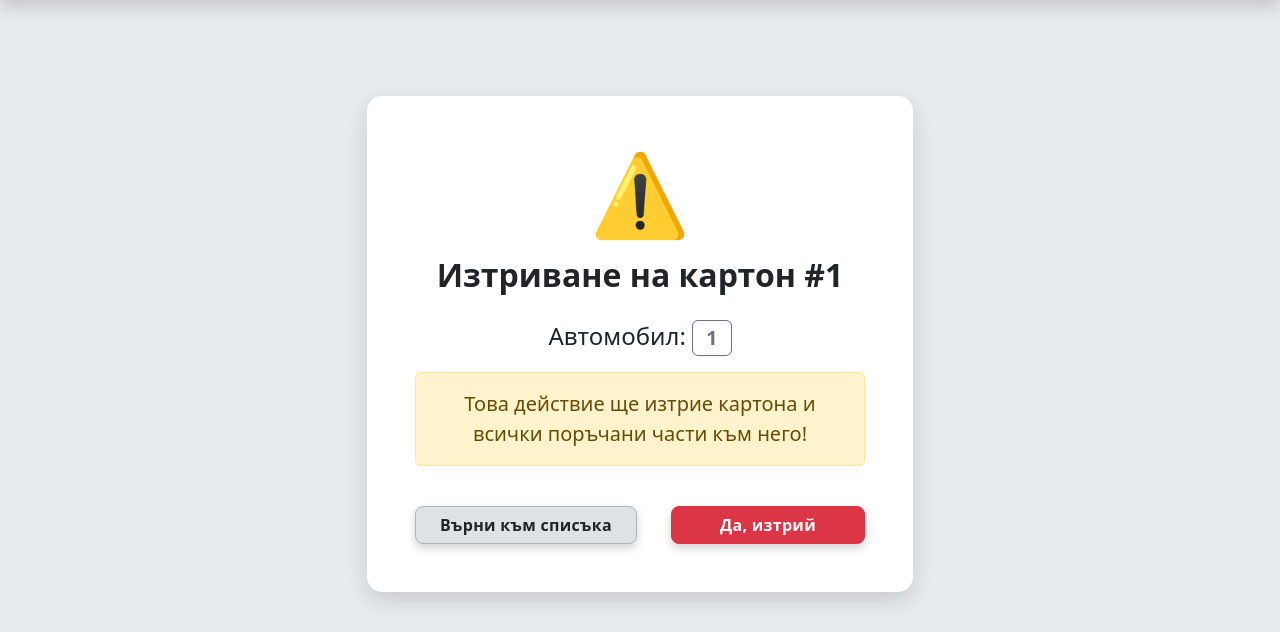
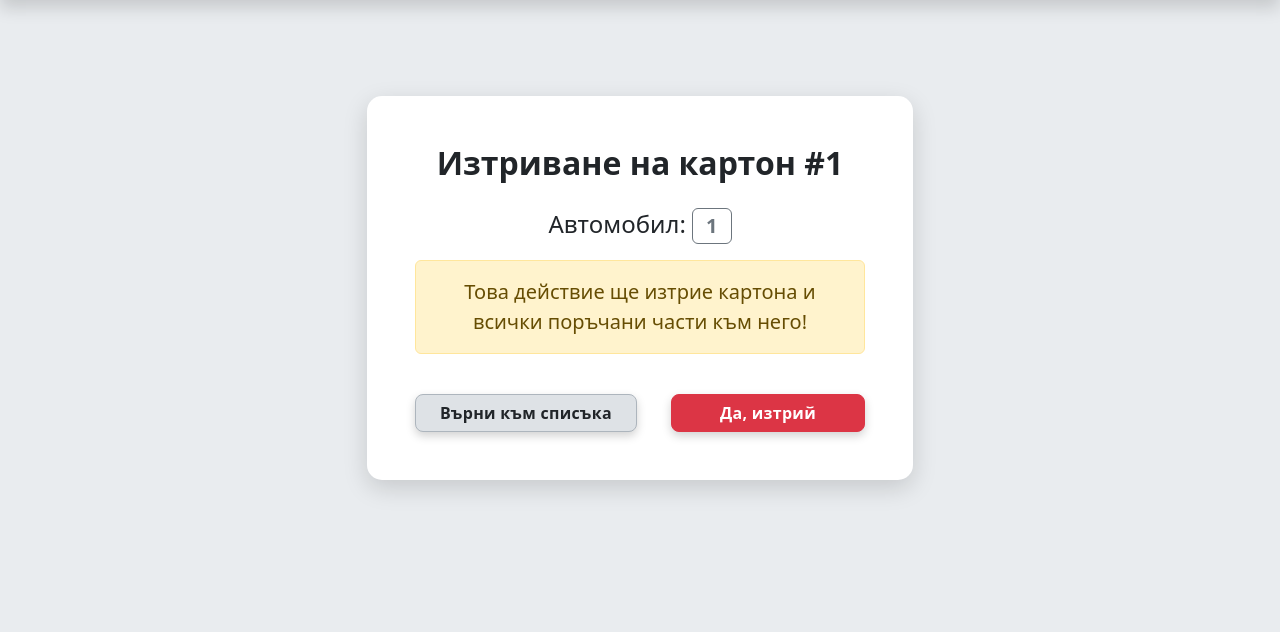
Before and after one commit to Rusen-P-Manev/repair_me_today, a Django app: template templates/repairs/job_delete_confirmation.html in a window 1280 px wide. Shown: the part 68-700 px from the top of the page. Run offline with Django 5.2, Linux system fonts and the light colour scheme; the template is opened without the code that fills it: most values are stand-ins (such as "Sample title", 1, 10 or a date in 2020).

Commit message:
Added README.md

```diff
--- a/templates/repairs/job_delete_confirmation.html
+++ b/templates/repairs/job_delete_confirmation.html
@@ -4,7 +4,6 @@
 <div class="row justify-content-center">
     <div class="col-md-6 mt-5">
         <div class="card kiosk-card text-center p-5 border-danger border-2">
-            <h1 class="display-1 text-danger mb-3">⚠️</h1>
             <h2 class="fw-bold text-dark">Изтриване на картон #{{ object.id }}</h2>
 
             <p class="fs-4 mt-3">
```
Also changed, not shown: README.md (added).
